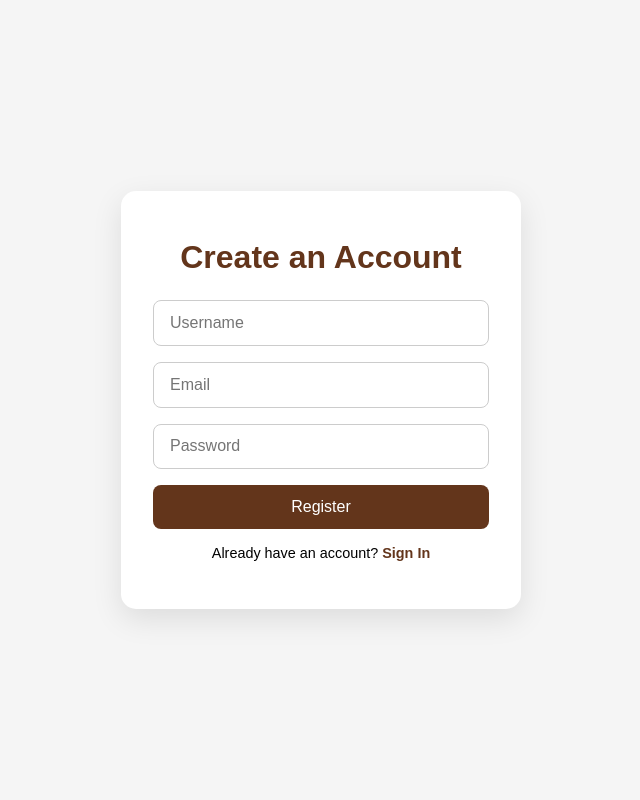
After one commit to oliidev/Coffee-Web, a Flask app: page /register in a window 1280 px wide. The commit adds this page. Shown: the whole page, without its empty margins (319-959 px from the left). Run offline with Flask 3, Linux system fonts and the light colour scheme.

Commit message:
Add files via upload

```diff
--- a/main.py
+++ b/main.py
@@ -85,11 +85,6 @@ def login():
             flash('Login failed. Please check your username and password.', 'danger')
     return render_template('login.html')
 
-@app.route('/welcome')
-@login_required
-def welcome():
-    return render_template('welcome.html')
-
 @app.route('/logout')
 @login_required
 def logout():
--- /dev/null
+++ b/templates/register.html
@@ -0,0 +1,111 @@
+<!DOCTYPE html>
+<html lang="en">
+<head>
+  <meta charset="UTF-8">
+  <meta name="viewport" content="width=device-width, initial-scale=1.0">
+  <title>Join Now! | Bean and Brew</title>
+  <link rel="icon" type="image/png" href="{{ url_for('static', filename='images/beanandbrewlogo.png')}}">
+  <style>
+    * {
+      margin: 0;
+      padding: 0;
+      box-sizing: border-box;
+      font-family: 'Arial', sans-serif;
+    }
+
+    body {
+      background: #f5f5f5;
+      display: flex;
+      justify-content: center;
+      align-items: center;
+      height: 100vh;
+    }
+
+    .register-container {
+      background-color: #fff;
+      padding: 3rem 2rem;
+      border-radius: 15px;
+      box-shadow: 0 10px 30px rgba(0,0,0,0.1);
+      width: 100%;
+      max-width: 400px;
+      text-align: center;
+    }
+
+    .register-container h2 {
+      margin-bottom: 1.5rem;
+      color: #63351b;
+      font-size: 2rem;
+    }
+
+    .register-container form {
+      display: flex;
+      flex-direction: column;
+      gap: 1rem;
+    }
+
+    .register-container input {
+      padding: 0.8rem 1rem;
+      border: 1px solid #ccc;
+      border-radius: 8px;
+      font-size: 1rem;
+      transition: border 0.3s, box-shadow 0.3s;
+    }
+
+    .register-container input:focus {
+      border-color:#63351b;
+      box-shadow: 0 0 5px rgba(42, 95, 165, 0.3);
+      outline: none;
+    }
+
+    .register-container button {
+      padding: 0.8rem 1rem;
+      border: none;
+      border-radius: 8px;
+      background-color: #63351b;
+      color: white;
+      font-size: 1rem;
+      cursor: pointer;
+      transition: background-color 0.3s;
+    }
+
+    .register-container button:hover {
+      background-color: #4d2915;
+    }
+
+    .register-container p {
+      margin-top: 1rem;
+      font-size: 0.9rem;
+    }
+
+    .register-container p a {
+      color: #63351b;
+      text-decoration: none;
+      font-weight: bold;
+    }
+
+    .register-container p a:hover {
+      text-decoration: underline;
+    }
+
+    @media (max-width: 450px) {
+      .register-container {
+        padding: 2rem 1.5rem;
+      }
+    }
+  </style>
+</head>
+<body>
+
+  <div class="register-container">
+    <h2>Create an Account</h2>
+    <form method="POST">
+      <input type="text" name="username" placeholder="Username" required>
+      <input type="email" name="email" placeholder="Email" required>
+      <input type="password" name="password" placeholder="Password" required>
+      <button type="submit">Register</button>
+    </form>
+    <p>Already have an account? <a href="/login">Sign In</a></p>
+  </div>
+
+</body>
+</html>
```
Also changed, not shown: static/styles.css (+22 -1 lines), templates/index.html (+11 -12 lines), templates/menu.html (added), templates/nutrition.html (added), templates/rewards.html (added).
